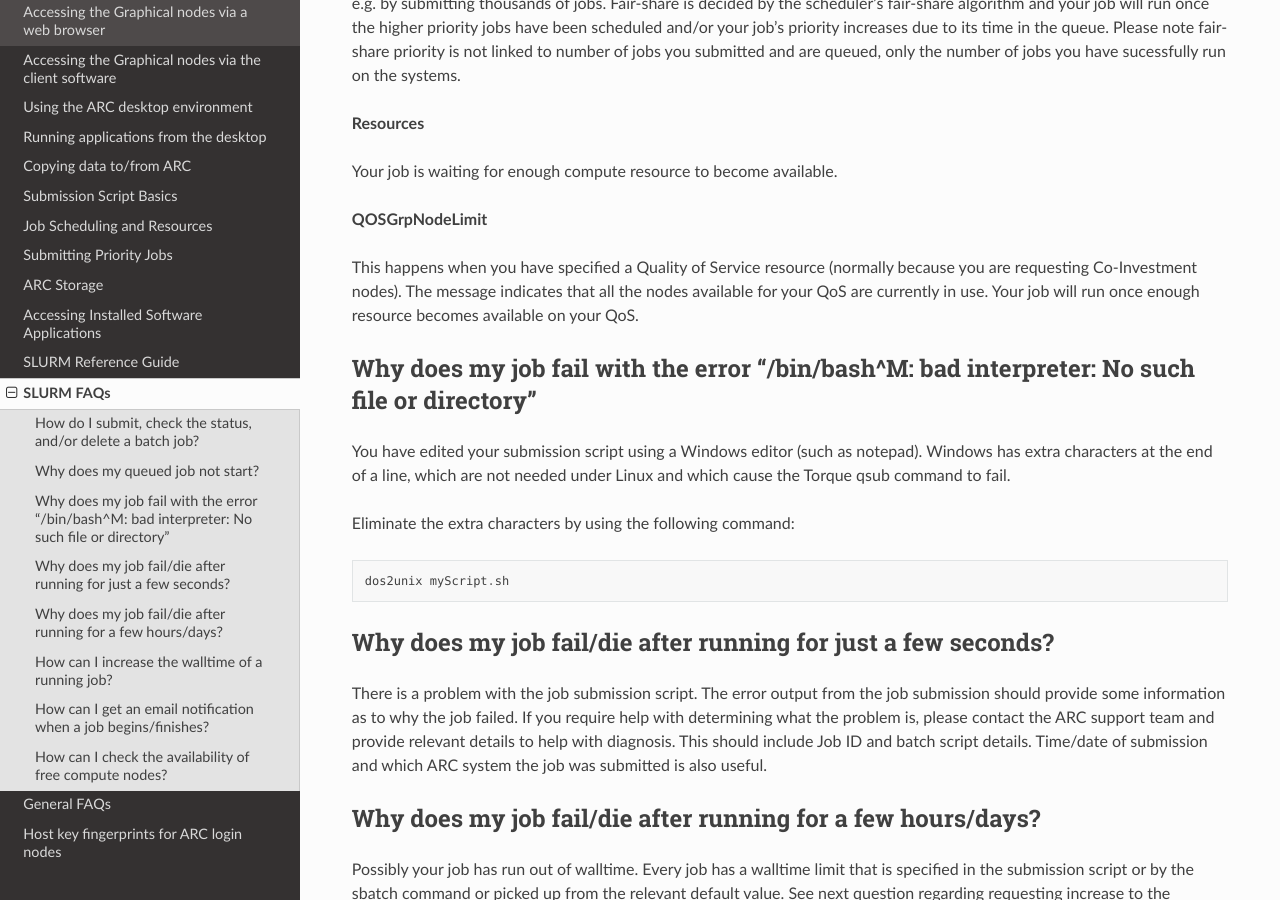
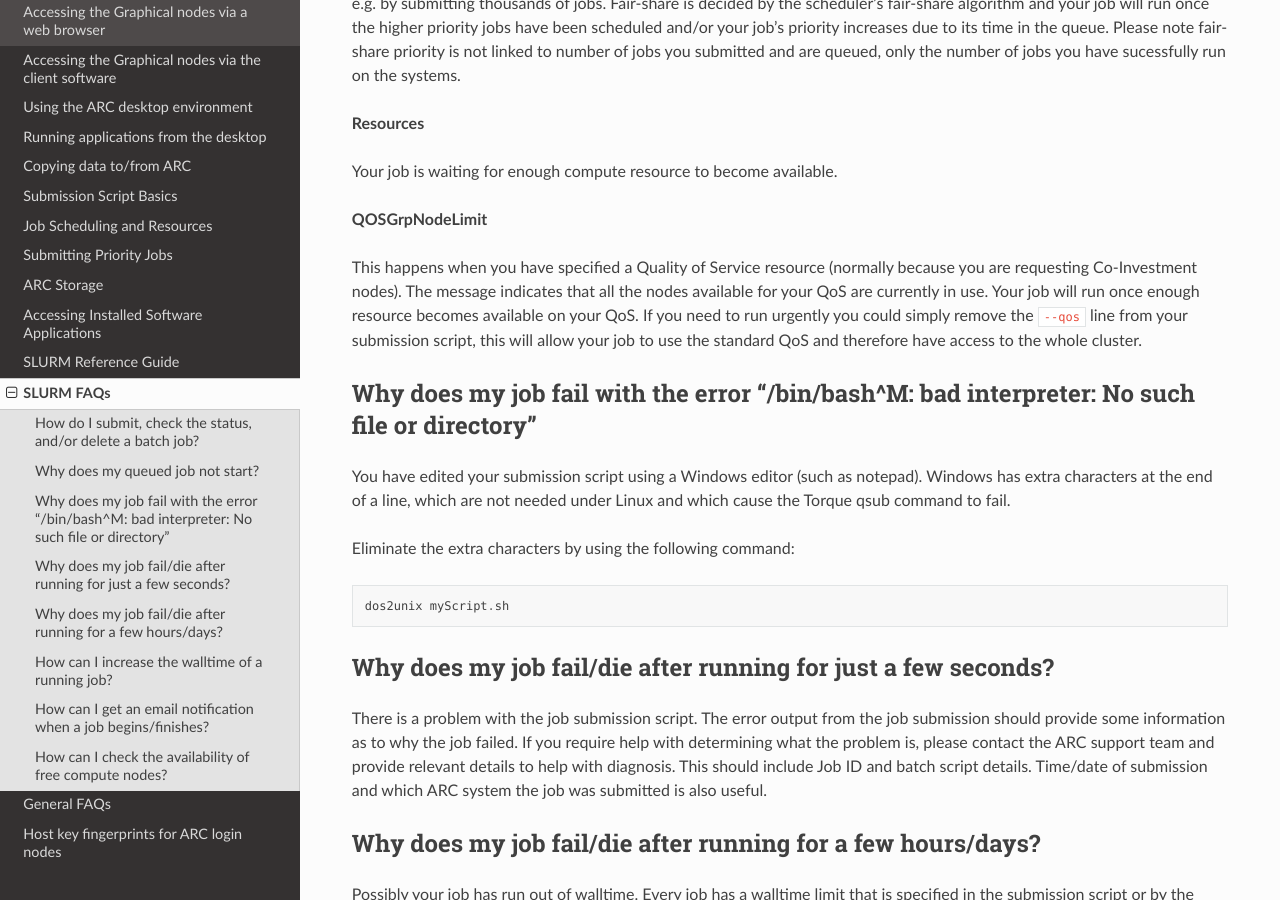
Before and after one commit to tina-friedrich/arc-user-guide, a Sphinx documentation site: the page built from docs/source/slurm-faq.rst, in a window 1280 px wide and 900 px high, scrolled down 1717 px. Built offline with Sphinx 7.4.7 and the Read the Docs theme 2.0.0, drawn with Linux system fonts in a browser that asks for light colours.

Commit message:
Update slurm-faq.rst

```diff
--- a/docs/source/slurm-faq.rst
+++ b/docs/source/slurm-faq.rst
@@ -66,8 +66,7 @@
 
 **QOSGrpNodeLimit**
 
-This happens when you have specified a Quality of Service resource (normally because you are requesting Co-Investment nodes). The message indicates that all the nodes available for your QoS are currently in use. Your job will run once enough resource becomes available on your QoS.
-
+This happens when you have specified a Quality of Service resource (normally because you are requesting Co-Investment nodes). The message indicates that all the nodes available for your QoS are currently in use. Your job will run once enough resource becomes available on your QoS. If you need to run urgently you could simply remove the ``--qos`` line from your submission script, this will allow your job to use the standard QoS and therefore have access to the whole cluster.
 
 Why does my job fail with the error "/bin/bash^M: bad interpreter: No such file or directory"
 ---------------------------------------------------------------------------------------------
```
